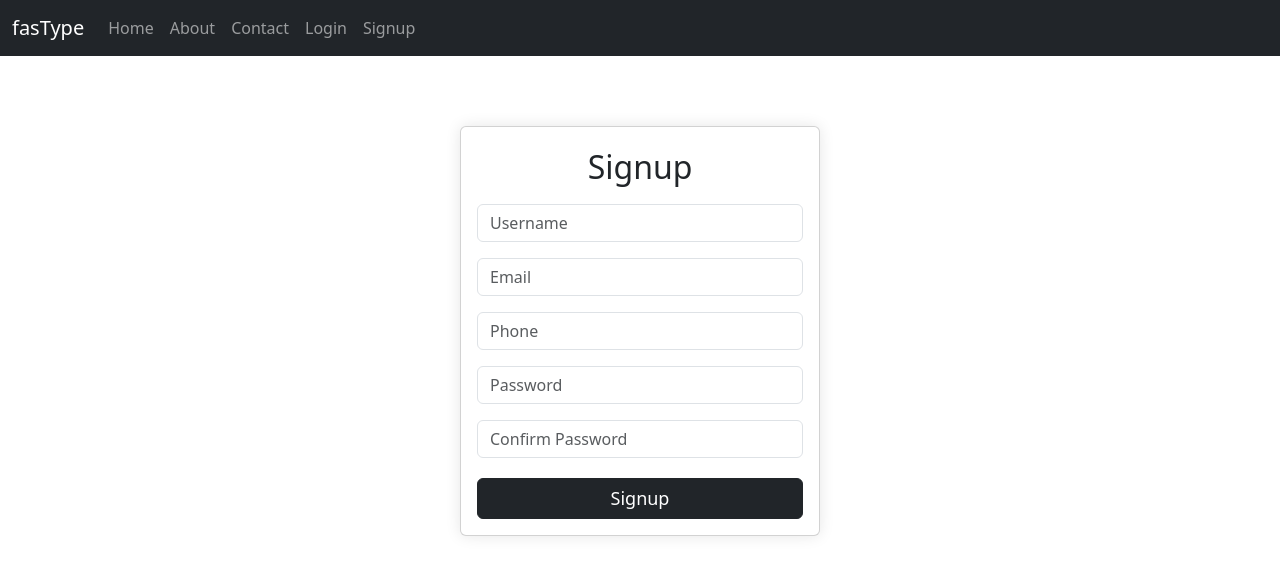
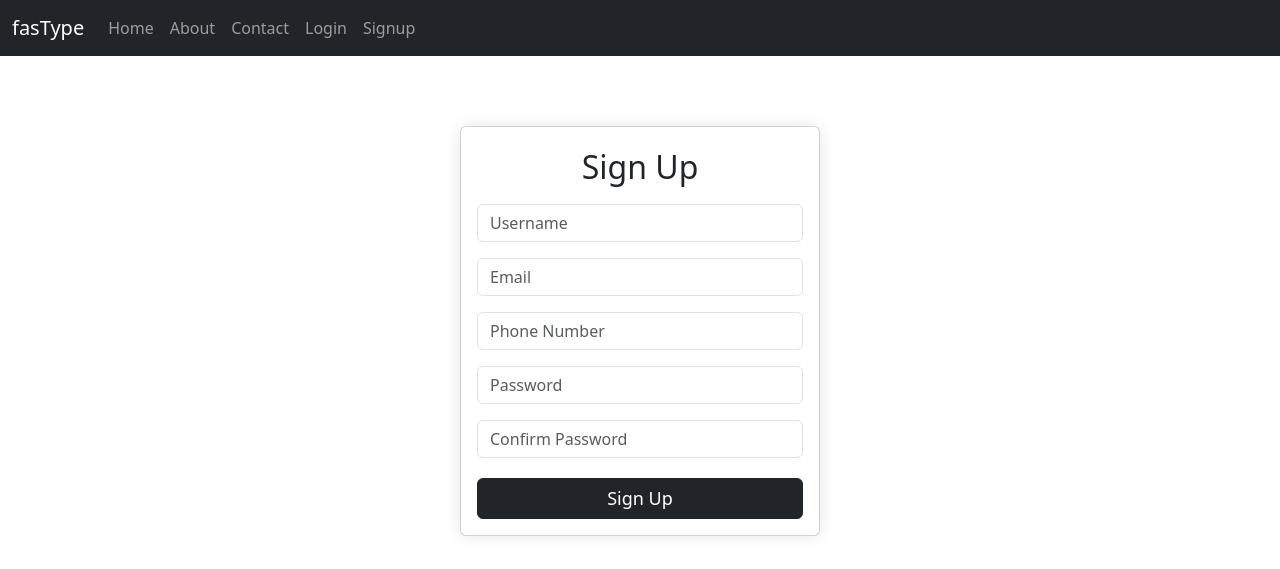
Before and after one commit to jadoo21/fasType, a React (Create React App) app: page /signup in a window 1280 px wide. Shown: the top 569 px of the page. Built offline with nearby package versions, Linux system fonts and the light colour scheme.

Commit message:
Signup Component Improved

```diff
--- a/package.json
+++ b/package.json
@@ -6,6 +6,7 @@
     "@testing-library/jest-dom": "^5.16.5",
     "@testing-library/react": "^13.4.0",
     "@testing-library/user-event": "^13.5.0",
+    "axios": "^1.7.7",
     "bootstrap": "^5.3.0",
     "react": "^18.2.0",
     "react-dom": "^18.2.0",
--- /dev/null
+++ b/src/api/auth.js
@@ -0,0 +1,5 @@
+import apiClient from './apiClient';
+
+export const login = (credentials) => apiClient.post('/login', credentials);
+export const signup = (userData) => apiClient.post('/signup', userData);
+export const logout = () => apiClient.post('/logout');
--- /dev/null
+++ b/src/contexts/AuthContext.js
@@ -0,0 +1,23 @@
+import React, { createContext, useState, useContext } from 'react';
+
+const AuthContext = createContext(null);
+
+export const AuthProvider = ({ children }) => {
+  const [user, setUser] = useState(null);
+
+  const login = (userData) => {
+    setUser(userData);
+  };
+
+  const logout = () => {
+    setUser(null);
+  };
+
+  return (
+    <AuthContext.Provider value={{ user, login, logout }}>
+      {children}
+    </AuthContext.Provider>
+  );
+};
+
+export const useAuth = () => useContext(AuthContext);
--- /dev/null
+++ b/src/models/index.js
@@ -0,0 +1 @@
+export { createUser } from './user';
--- /dev/null
+++ b/src/models/user.js
@@ -0,0 +1,7 @@
+export const createUser = (data) => ({
+  id: data.id,
+  username: data.username,
+  email: data.email,
+  createdAt: new Date(data.createdAt),
+  getFullName: () => `${data.firstName} ${data.lastName}`
+});
--- a/src/pages/Signup.js
+++ b/src/pages/Signup.js
@@ -1,81 +1,87 @@
+// src/pages/Signup.js
 import React, { useState } from 'react';
-import { Card, CardBody, CardTitle, Form, FormGroup, Input, Button } from 'reactstrap';
+import { Card, CardBody, CardTitle, Form, FormGroup, Input, Button, FormFeedback } from 'reactstrap';
 import '../styles/signup.css';
+// import { signup } from '../api/auth';
+// import { createUser, createSignupData } from '../models/user';
+// import { useAuth } from '../contexts/AuthContext';
 
 function Signup() {
-  const [username, setUsername] = useState("");
-  const [email, setEmail] = useState("");
-  const [phone, setPhone] = useState("");
-  const [password, setPassword] = useState("");
-  const [confirmPassword, setConfirmPassword] = useState("");
+  const [formData, setFormData] = useState({
+    username: "",
+    email: "",
+    phoneNumber: "",
+    password: "",
+    confirmPassword: ""
+  });
+  const [errors, setErrors] = useState({});
 
-  const handleSubmit = (e) => {
+  const handleChange = (e) => {
+    const { id, value } = e.target;
+    setFormData(prevData => ({
+      ...prevData,
+      [id]: value
+    }));
+    // Clear error when user starts typing
+    if (errors[id]) {
+      setErrors(prevErrors => ({ ...prevErrors, [id]: '' }));
+    }
+  };
+
+  const validateForm = () => {
+    const newErrors = {};
+    if (formData.password !== formData.confirmPassword) {
+      newErrors.confirmPassword = "Passwords do not match";
+    }
+    setErrors(newErrors);
+    return Object.keys(newErrors).length === 0;
+  };
+
+  const handleSubmit = async (e) => {
     e.preventDefault();
-    // Handle the signup logic here
-    if (password !== confirmPassword) {
-      alert("Passwords do not match!");
-      return;
+    if (!validateForm()) return;
+
+    try {
+      const { confirmPassword, ...signupData } = formData;
+      console.log(signupData)
+      // const response = await signup(createSignupData(signupData));
+      // const userData = createUser(response.data);
+      // Redirect to home page or dashboard
+    } catch (error) {
+      console.error('Signup failed:', error);
+      // Handle error (e.g., show error message to user)
     }
-    // Further logic to handle signup
+  };
+
+  const renderField = (field) => {
+    const fieldProps = {
+      type: field === 'password' || field === 'confirmPassword' ? 'password'
+           : field === 'email' ? 'email'
+           : field === 'phoneNumber' ? 'tel'
+           : 'text',
+      id: field,
+      placeholder: field.split(/(?=[A-Z])/).join(' ').charAt(0).toUpperCase() + field.split(/(?=[A-Z])/).join(' ').slice(1),
+      value: formData[field],
+      onChange: handleChange,
+      invalid: !!errors[field],
+      required: true
+    };
+    return (
+              <FormGroup key={field}>
+        <Input {...fieldProps} />
+        {errors[field] && <FormFeedback>{errors[field]}</FormFeedback>}
+            </FormGroup>
+  );
   };
 
   return (
     <div className="signup-container">
       <Card>
         <CardBody>
-          <CardTitle className="text-center">Signup</CardTitle>
+          <CardTitle className="text-center">Sign Up</CardTitle>
           <Form onSubmit={handleSubmit}>
-            <FormGroup>
-              <Input
-                type="text"
-                id="username"
-                placeholder="Username"
-                value={username}
-                onChange={(e) => setUsername(e.target.value)}
-                required
-              />
-            </FormGroup>
-            <FormGroup>
-              <Input
-                type="email"
-                id="email"
-                placeholder="Email"
-                value={email}
-                onChange={(e) => setEmail(e.target.value)}
-                required
-              />
-            </FormGroup>
-            <FormGroup>
-              <Input
-                type="tel"
-                id="phone"
-                placeholder="Phone"
-                value={phone}
-                onChange={(e) => setPhone(e.target.value)}
-                required
-              />
-            </FormGroup>
-            <FormGroup>
-              <Input
-                type="password"
-                id="password"
-                placeholder="Password"
-                value={password}
-                onChange={(e) => setPassword(e.target.value)}
-                required
-              />
-            </FormGroup>
-            <FormGroup>
-              <Input
-                type="password"
-                id="confirmPassword"
-                placeholder="Confirm Password"
-                value={confirmPassword}
-                onChange={(e) => setConfirmPassword(e.target.value)}
-                required
-              />
-            </FormGroup>
-            <Button className='card-button' color="dark" block>Signup</Button>
+            {Object.keys(formData).map(renderField)}
+            <Button className='card-button' color="dark" block>Sign Up</Button>
           </Form>
         </CardBody>
       </Card>
```
Also changed, not shown: src/api/apiClient.js (added, +10 -0 lines), 1 other file (tests, documents, lock files or other folders).
